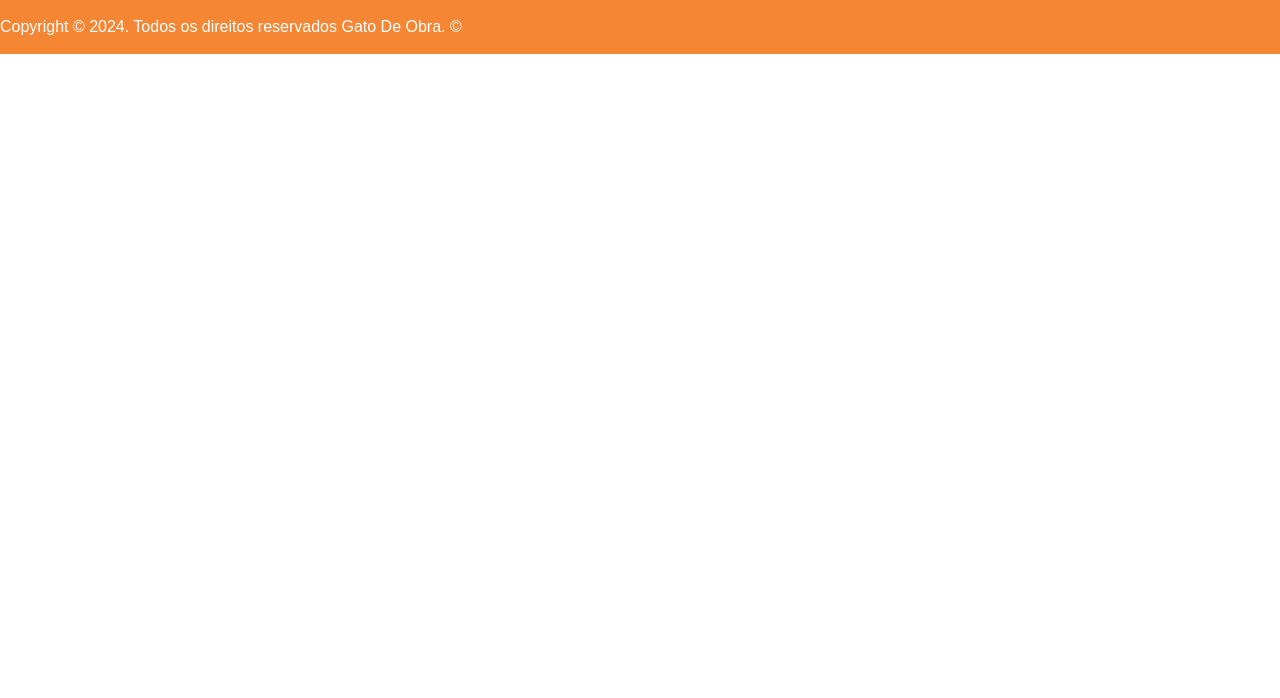
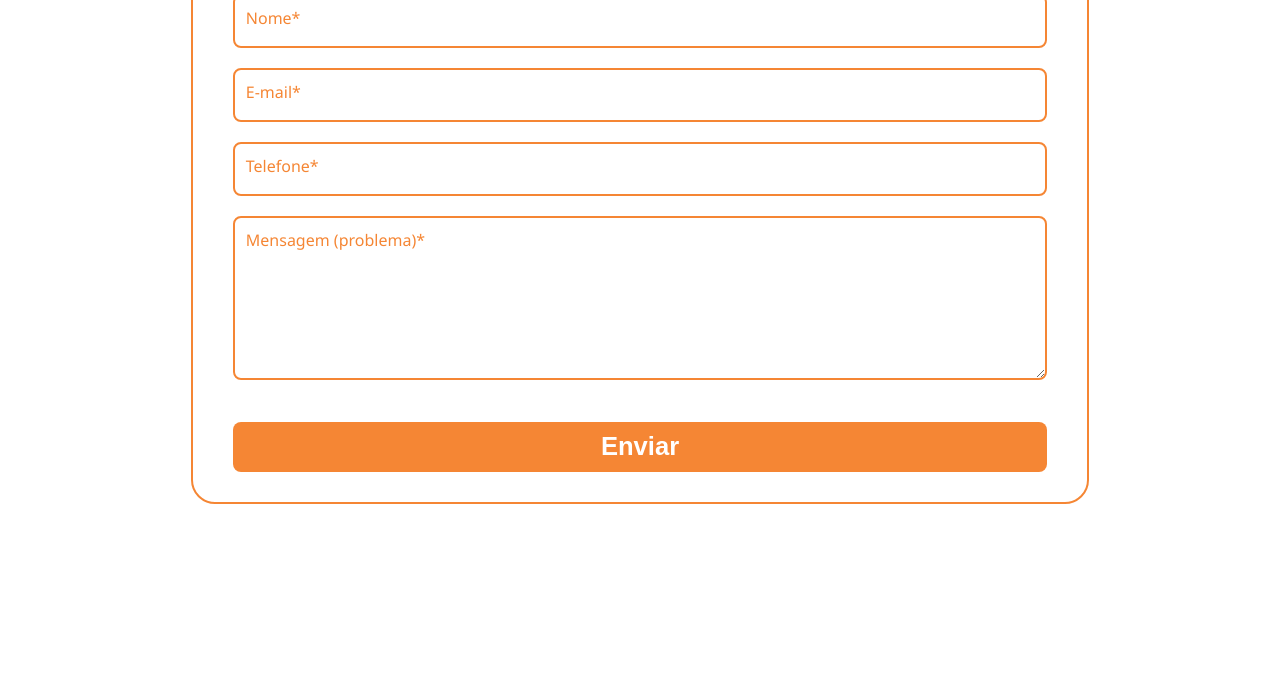
Before and after one commit to Fabricio-Gabriel/gato-de-obra, a website with bundled scripts: page index.html in a window 1280 px wide. Shown: the part 1026-1724 px from the top of the page. Before the commit the page ends 1080 px from the top, so only its background shows below. Built offline with nearby package versions, Linux system fonts and the light colour scheme; a web font is replaced by a local one.

Commit message:
add forms

```diff
--- a/index.html
+++ b/index.html
@@ -66,6 +66,38 @@
 
           </div>
     </main>
+    <section class="formulario">
+      <div class="h2-form">
+        <h2>Contato</h2>
+      </div>
+      <div class="contain-form">
+        <img src="public/logo-p.png" alt="logo">
+
+        <div class="input-group">
+          <input type="text" required autocomplete="off">
+          <label for="name">Nome*</label>
+        </div>
+
+        <div class="input-group">
+          <input type="text" required autocomplete="off">
+          <label for="name">E-mail*</label>
+        </div>
+
+        <div class="input-group">
+          <input type="text" required autocomplete="off">
+          <label for="name">Telefone*</label>
+        </div>
+
+        <div class="input-group">
+          <textarea autocomplete="off" cols="30" rows="5" style="height: 164px" ></textarea>
+
+          <label for="name">Mensagem (problema)*</label>
+        </div>
+        <button class="btn-form">
+          Enviar
+        </button>
+      </div>
+    </section>
     <footer>
       <div class="contain-footer">
         <div class="left-footer">
@@ -95,7 +127,7 @@
         <p>Copyright © 2024. Todos os direitos reservados Gato De Obra. ©</p>
       </div>
     </footer>
-    <script type="module" src="src/index.js"></script>
+    <script type="module" src="./src/index.js"></script>
     <script src="src/waypoint.js"></script>
     <script src="https://cdn.jsdelivr.net/npm/swiper@11/swiper-bundle.min.js"></script>
   </body>
--- a/src/less/components/footer/footer.less
+++ b/src/less/components/footer/footer.less
@@ -46,6 +46,7 @@ footer {
                             text-decoration: none;
                             color: #fff;
                             transition: all .2s ease-in-out 0s;
+                            box-sizing: border-box;
 
                             &:hover {
                                 font-size: 1.3rem;
--- /dev/null
+++ b/src/less/components/form/form.less
@@ -0,0 +1,119 @@
+.formulario {
+    width: 100vw;
+    height: auto;
+    padding-bottom: 200px;
+    display: flex;
+    flex-direction: column;
+    align-items: center;
+    gap: 60px;
+    //background-color: aqua;
+
+    .h2-form {
+        margin-top: 70px;
+        h2 {
+            font-family: "Jost", sans-serif;
+            font-weight: 500;
+            font-size: 3rem;
+        }
+    }
+
+    .contain-form {
+        width: 100%;
+        height: auto;
+        max-width: 814px;
+
+        border-radius: 24px;
+        border: 2px solid #F58634;
+        padding: 10px 40px;
+
+        display: flex;
+        flex-direction: column;
+        align-items: center;
+
+        img {
+            height: 40px;
+        }
+
+        .input-group {
+            width: 100%;
+            margin-top: 10px;
+            margin-bottom: 10px;
+            font-family: 'Segoe UI', sans-serif;
+            position: relative;
+            box-sizing: border-box;
+
+            input[type='text'], textarea {
+                width: 100%;
+                font-size: 1.2rem;
+                border: 2px solid #F58634;
+                height: 48px;
+                border-radius: 8px;
+                padding: 1.3em;
+                box-sizing: border-box;
+                outline: none;
+            }
+
+            textarea {
+                min-height: 60px;
+                resize: vertical;
+
+            }
+
+            label {
+                font-size: 100%;
+                position: absolute;
+                left: 0;
+                top: 3px;
+                pointer-events: none;
+                transition: all 0.3s ease;
+                color: #F58634;
+                padding: 0.8em;
+            }
+
+
+            input:focus~label, input:valid~label {
+                transform: translateY(-50%) scale(.9);
+                margin: 0em;
+                margin-left: 1.3em;
+                padding: 0.4em;
+                background-color: #fff;
+            }
+
+            input:focus, input:valid{
+                border-color: rgb(0, 0, 0);
+            }
+
+            textarea:focus~label {
+                transform: translateY(-50%) scale(.9);
+                margin: 0em;
+                margin-left: 1.3em;
+                padding: 0.4em;
+                background-color: #fff;
+            }
+
+            textarea:focus{
+                border-color: rgb(0, 0, 0);
+            }
+        }
+
+        .btn-form {
+            width: 100%;
+            background-color: #F58634;
+            font-family: "Jost", sans-serif;
+            font-size: 1.6rem;
+            font-weight: 600;
+            border-radius: 8px;
+            border: none;
+            color: #fff;
+            height: 50px;
+            margin-top: 30px;
+            margin-bottom: 20px;
+            transition: all .2s ease-in-out 0s;
+
+            &:hover {
+                background-color: #f39e61;
+                cursor: pointer;
+            }
+        }
+    }
+}
--- a/src/less/index.less
+++ b/src/less/index.less
@@ -27,8 +27,9 @@
 
 @import "./components/main/main.less"; // Main
 @import "./components/nav/nav.less"; // Nav
-@import "./components/footer/footer.less"; // Whatsapp Icon
+@import "./components/footer/footer.less"; // Footer
 @import "./components/whatsapp/whatsapp.less"; // Whatsapp Icon
+@import "./components/form/form.less"; //Forms
 
 body {
   width: 100vw;
```
Also changed, not shown: css/style.css, 1 other file.
